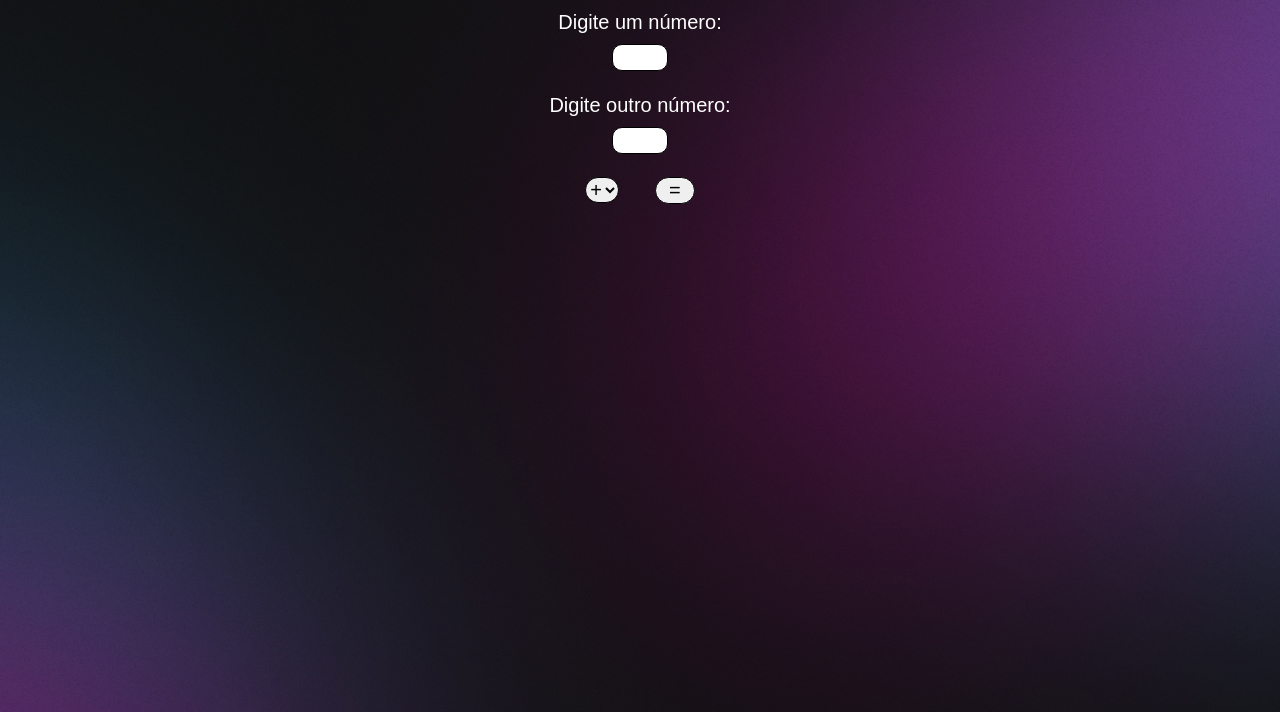
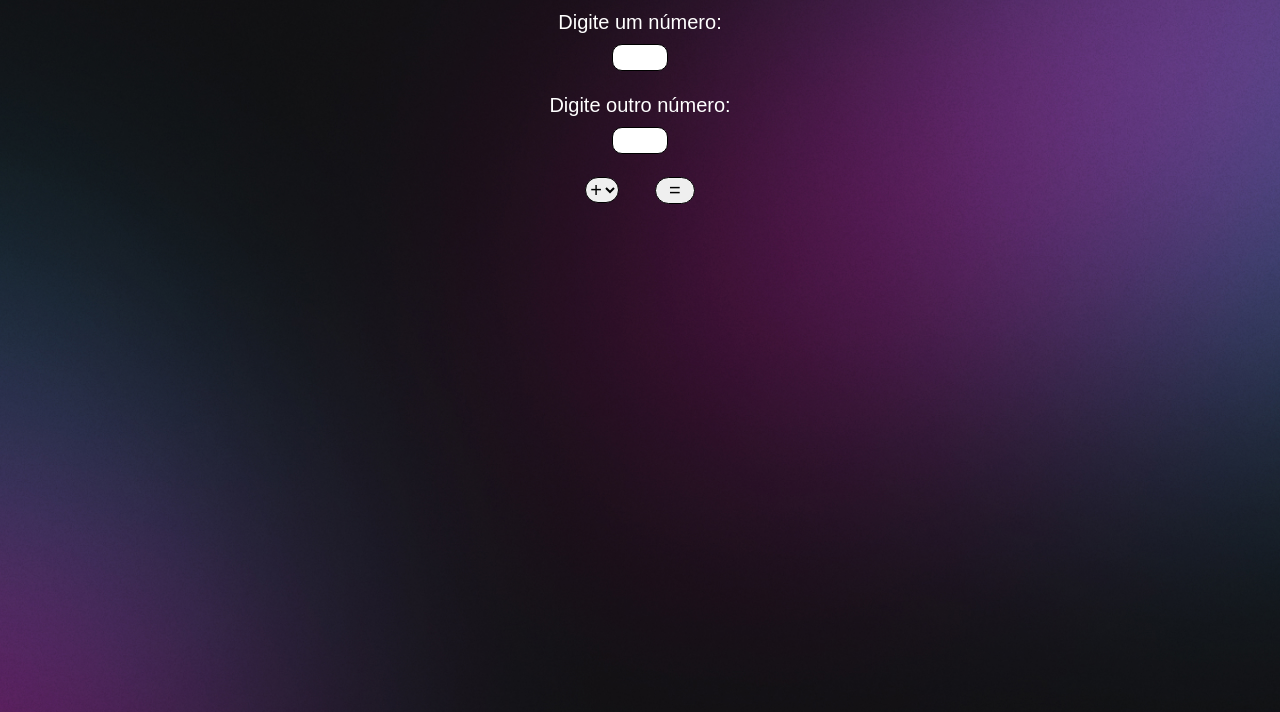
Before and after one commit to reuel02/calculator, a plain HTML site: page index.html in a window 1280 px wide. Shown: the part 88-800 px from the top of the page. Drawn offline with Linux system fonts and the light colour scheme.

Commit message:
background property fixed

```diff
--- a/style.css
+++ b/style.css
@@ -1,6 +1,7 @@
 body {
-    background-image: url(images/bg-desktop.jpg);
+    background: url(images/bg-desktop.jpg) no-repeat top;
     font-size: 20px;
+    background-size: cover;
 }
 
 #calculator {
```
